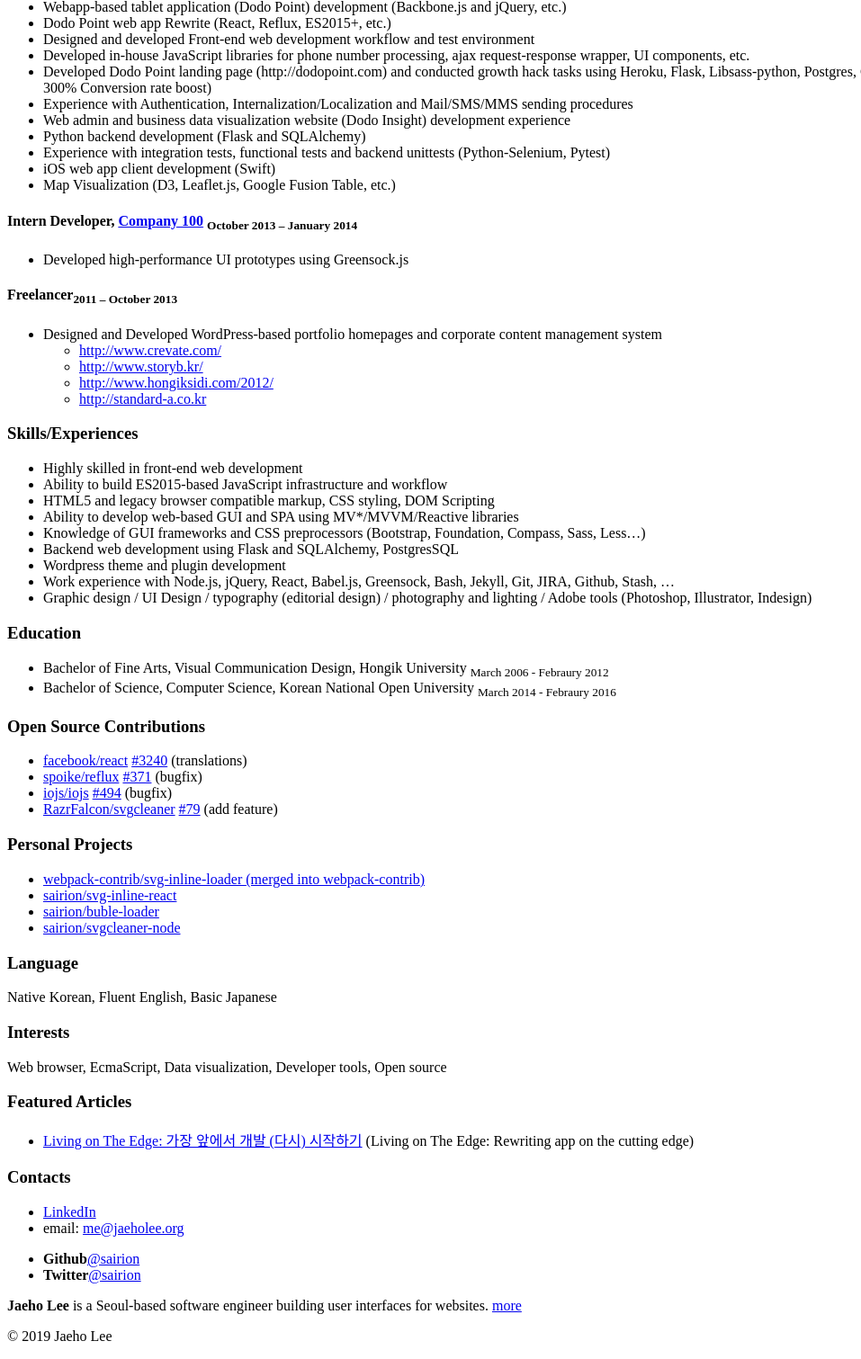
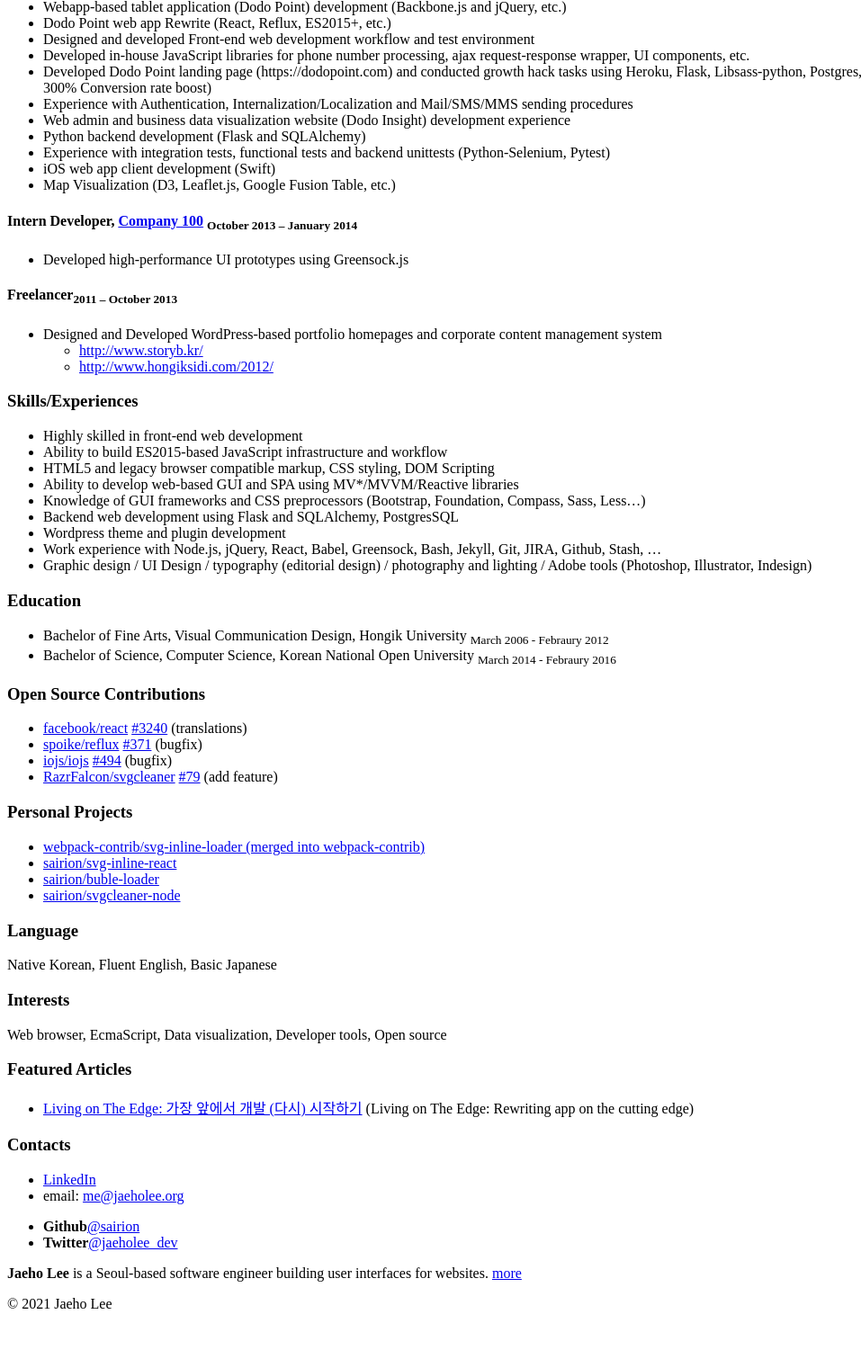
Before and after one commit to sairion/sairion.github.io, a Gatsby site: page /about in a window 1280 px wide. Shown: the part 397-1908 px from the top of the page at 90% size, without its empty margins (0-957 px from the left). After the commit the page ends 1872 px from the top, so only its background shows below. Built offline with nearby package versions, Linux system fonts and the light colour scheme; Gatsby itself is replaced by a stand-in of ours.

Commit message:
update homepage
- organize legacy code / cleanup

```diff
--- a/gatsby-config.js
+++ b/gatsby-config.js
@@ -5,7 +5,7 @@
     description: `Jaeho Lee's personal blog`,
     siteUrl: `https://jaeholee.org/`,
     social: {
-      twitter: ``,
+      twitter: `@jaeholee_dev`,
     },
   },
   plugins: [
@@ -50,7 +50,7 @@
     {
       resolve: `gatsby-plugin-google-analytics`,
       options: {
-        //trackingId: `ADD YOUR TRACKING ID HERE`,
+        trackingId: `UA-41828078-1`,
       },
     },
     `gatsby-plugin-feed`,
@@ -63,11 +63,10 @@
         background_color: `#ffffff`,
         theme_color: `#663399`,
         display: `minimal-ui`,
-        // icon: `content/assets/gatsby-icon.png`,
+        icon: `static/symbol.png`,
       },
     },
     `gatsby-plugin-offline`,
     `gatsby-plugin-react-helmet`,
-    // `gatsby-plugin-sass`
   ],
 }
--- a/src/components/bio.js
+++ b/src/components/bio.js
@@ -1,14 +1,12 @@
 import React from "react"
 import { Link } from "gatsby"
 import { StaticQuery, graphql } from "gatsby"
-// import Image from "gatsby-image"
 
 function Bio() {
   return (
     <StaticQuery
       query={bioQuery}
       render={data => {
-        // const { social } = data.site.siteMetadata
         return (
           <div className="bio">
             <ul className="social-media-list">
@@ -24,15 +22,19 @@
               <li>
                 <span>
                   <strong className="__handle-title">Twitter</strong>
-                  <a className="username" href="https://twitter.com/sairion">
-                    @sairion
+                  <a
+                    className="username"
+                    href="https://twitter.com/jaeholee_dev"
+                  >
+                    @jaeholee_dev
                   </a>
                 </span>
               </li>
             </ul>
             <p>
-              <strong>Jaeho Lee</strong> is a Seoul-based software engineer building user
-              interfaces for websites. <Link to={`/about`}>more</Link>
+              <strong>Jaeho Lee</strong> is a Seoul-based software engineer
+              building user interfaces for websites.{" "}
+              <Link to={`/about`}>more</Link>
             </p>
           </div>
         )
@@ -43,7 +45,6 @@
 
 const bioQuery = graphql`
   query BioQuery {
-
     site {
       siteMetadata {
         author
--- a/src/components/layout.js
+++ b/src/components/layout.js
@@ -3,9 +3,7 @@
 
 import Bio from "./bio"
 
-class Layout extends React.Component {
-  render() {
-    const { location, title, children } = this.props
+const Layout = ({ location, title, children }) => {
   const rootPath = `${__PATH_PREFIX__}/`
   let header
 
@@ -28,11 +26,10 @@
       <main className="page-content">{children}</main>
       <footer className="page-content">
         <Bio />
-          <p className="copyright-notice">© 2019 Jaeho Lee</p>
+        <p className="copyright-notice">© 2021 Jaeho Lee</p>
       </footer>
     </div>
   )
 }
-}
 
 export default Layout
--- a/src/pages/about.js
+++ b/src/pages/about.js
@@ -1,15 +1,14 @@
 import React from "react"
+import { graphql } from "gatsby"
 
 import Layout from "../components/layout"
 import SEO from "../components/seo"
 
-class AboutPage extends React.Component {
-  render() {
-    const { data } = this.props
+const AboutPage = ({ data, location }) => {
   const siteTitle = data.site.siteMetadata.title
 
   return (
-      <Layout location={this.props.location} title={siteTitle}>
+    <Layout location={location} title={siteTitle}>
       <SEO title="" />
       <div className="post">
         <article className="post-content resume">
@@ -27,18 +26,24 @@
 
           <h4 id="software-engineer-thing-daemon-fancy-oct-2015--">
             Software Engineer,{" "}
-              <a href="http://www.fancy.com">Thing Daemon (Fancy)</a>{" "}
-              <sub className="sub-date">Oct 2015 – </sub>
+            <a href="https://www.fancy.com">Thing Daemon (Fancy)</a>{" "}
+            <sub className="sub-date">Oct 2015 – Feb 2021</sub>
           </h4>
           <ul>
             <li>Work as remote team</li>
-            <li>Developed and managed the most of JavaScript used projects in the customer-seeing website, admin and merchant tools (React, jQuery)</li>
-            <li>Built and managed JS bundle system (Webpack, Babel) used for the website</li>
+            <li>
+              Developed and managed the most of JavaScript used projects in the
+              customer-seeing website, admin and merchant tools (React, jQuery)
+            </li>
+            <li>
+              Built and managed JS bundle system (Webpack, Babel) used for the
+              website
+            </li>
             <li>Django-based Backend development for web/app API</li>
           </ul>
 
           <h4 id="software-engineer-spoqa-inc-march-2014--oct-2015">
-              Software Engineer, <a href="http://www.spoqa.com">Spoqa Inc.</a>{" "}
+            Software Engineer, <a href="https://www.spoqa.com">Spoqa Inc.</a>{" "}
             <sub className="sub-date">March 2014 – Oct 2015</sub>
           </h4>
           <ul>
@@ -48,18 +53,18 @@
             </li>
             <li>Dodo Point web app Rewrite (React, Reflux, ES2015+, etc.)</li>
             <li>
-                Designed and developed Front-end web development workflow and
-                test environment
+              Designed and developed Front-end web development workflow and test
+              environment
             </li>
             <li>
               Developed in-house JavaScript libraries for phone number
               processing, ajax request-response wrapper, UI components, etc.
             </li>
             <li>
-                Developed Dodo Point landing page (http://dodopoint.com) and
+              Developed Dodo Point landing page (https://dodopoint.com) and
               conducted growth hack tasks using Heroku, Flask, Libsass-python,
-                Postgres, Google Analytics, Crazyegg (resulted minimum 300% Conversion
-                rate boost)
+              Postgres, Google Analytics, Crazyegg (resulted minimum 300%
+              Conversion rate boost)
             </li>
             <li>
               Experience with Authentication, Internalization/Localization and
@@ -88,9 +93,7 @@
             <sub className="sub-date">October 2013 – January 2014</sub>
           </h4>
           <ul>
-              <li>
-                Developed high-performance UI prototypes using Greensock.js
-              </li>
+            <li>Developed high-performance UI prototypes using Greensock.js</li>
           </ul>
 
           <h4 id="freelancer-october-2011--october-2013">
@@ -103,19 +106,11 @@
               corporate content management system
               <ul>
                 <li>
-                    <a href="http://www.crevate.com">http://www.crevate.com/</a>
-                  </li>
-                  <li>
                   <a href="http://www.storyb.kr">http://www.storyb.kr/</a>
                 </li>
                 <li>
                   <a href="http://www.hongiksidi.com/2012">
                     http://www.hongiksidi.com/2012/
-                    </a>
-                  </li>
-                  <li>
-                    <a href="http://standard-a.co.kr">
-                      http://standard-a.co.kr
                   </a>
                 </li>
               </ul>
@@ -147,8 +142,8 @@
             </li>
             <li>Wordpress theme and plugin development</li>
             <li>
-                Work experience with Node.js, jQuery, React, Babel.js,
-                Greensock, Bash, Jekyll, Git, JIRA, Github, Stash, …
+              Work experience with Node.js, jQuery, React, Babel, Greensock,
+              Bash, Jekyll, Git, JIRA, Github, Stash, …
             </li>
             <li>
               Graphic design / UI Design / typography (editorial design) /
@@ -195,9 +190,7 @@
               <a href="https://github.com/RazrFalcon/svgcleaner">
                 RazrFalcon/svgcleaner
               </a>{" "}
-                <a href="https://github.com/RazrFalcon/svgcleaner/pull/79">
-                  #79
-                </a>{" "}
+              <a href="https://github.com/RazrFalcon/svgcleaner/pull/79">#79</a>{" "}
               (add feature)
             </li>
           </ul>
@@ -207,8 +200,7 @@
           <ul>
             <li>
               <a href="https://github.com/webpack-contrib/svg-inline-loader">
-                  webpack-contrib/svg-inline-loader (merged into
-                  webpack-contrib)
+                webpack-contrib/svg-inline-loader (merged into webpack-contrib)
               </a>
             </li>
             <li>
@@ -267,7 +259,7 @@
     </Layout>
   )
 }
-}
+
 export default AboutPage
 
 export const pageQuery = graphql`
```
Also changed, not shown: package.json (+34 -40 lines), src/pages/404.js (+2 -5 lines), src/pages/index.js (+2 -5 lines), static/living-on-the-edge/salty_egg.jpg (deleted), 3 other files. Lines whose indentation alone changed are shown as unchanged.
